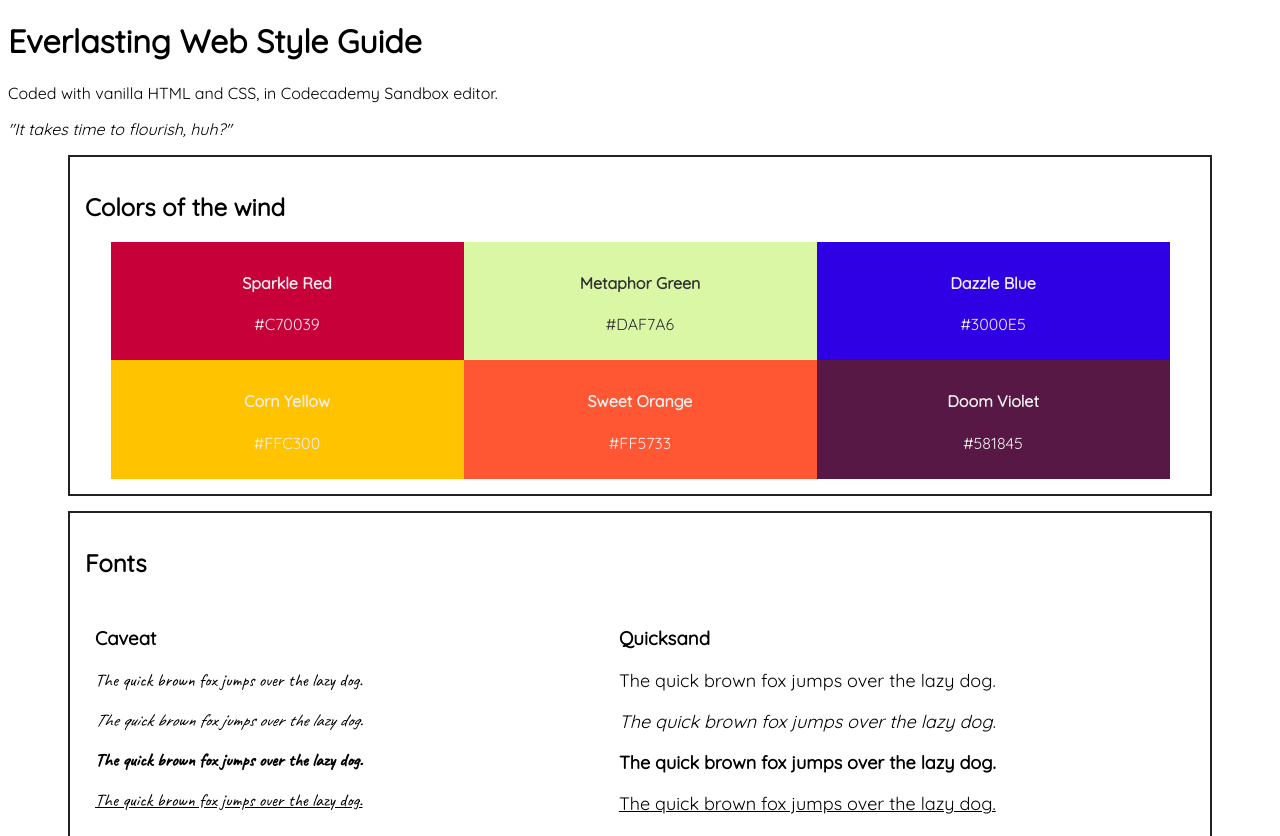
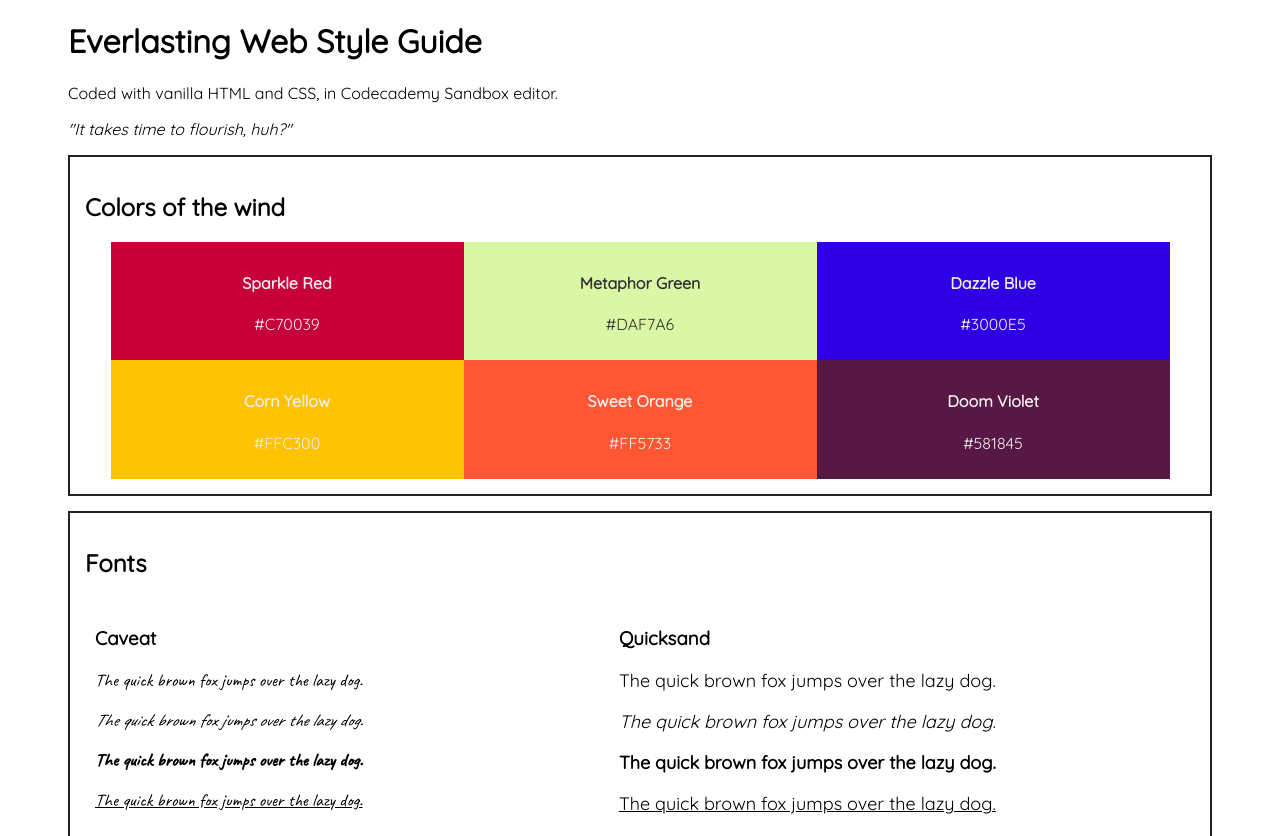
Before and after one commit to Anphant/journey-to-the-stack, a plain HTML site: page webstyleguide/index.html in a window 1280 px wide. Shown: the top 836 px of the page. Drawn offline with Linux system fonts and the light colour scheme; a web font is replaced by a local one.

Commit message:
Update styles.css

```diff
--- a/webstyleguide/styles.css
+++ b/webstyleguide/styles.css
@@ -1,5 +1,9 @@
 *:not(.caveat, .quicksand, .ssp) {
   font-family: 'Quicksand', sans-serif;
+}
+
+header {
+  margin: 15px 60px;
 }
 
 main.main-colour-container {
```
